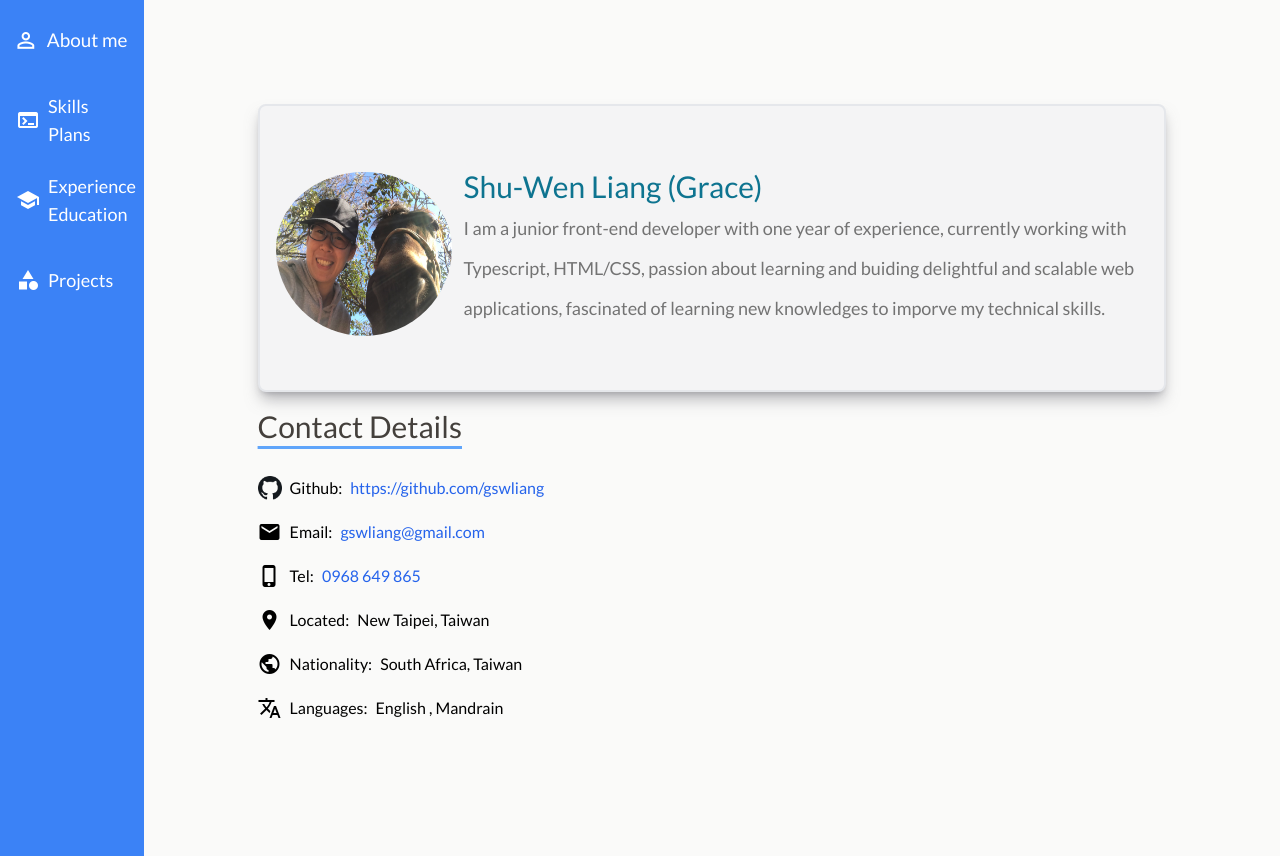
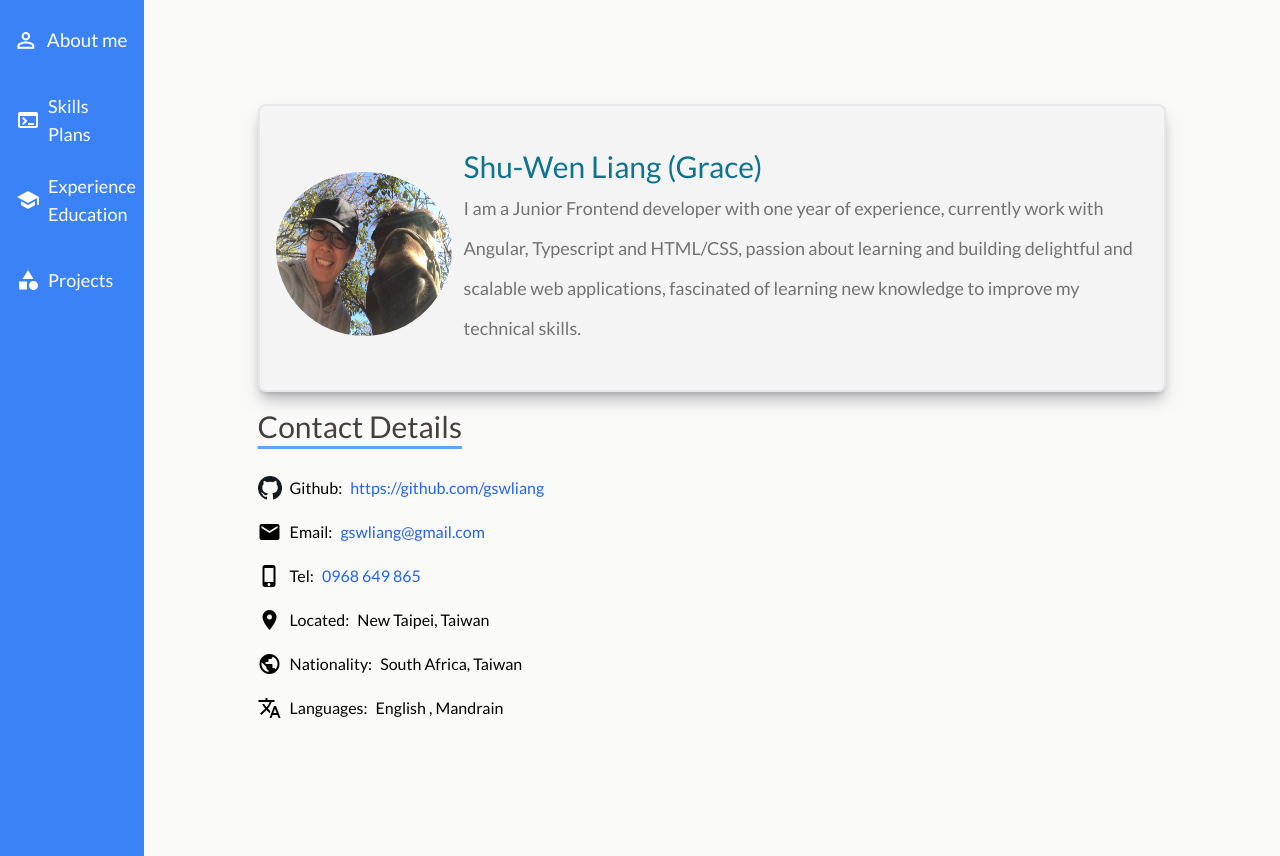
Before and after one commit to gswliang/graceresume, an Angular app: page /about in a window 1280 px wide. Built offline with nearby package versions, Linux system fonts and the light colour scheme.

Commit message:
feat(site): update header intro and Project title.

```diff
--- a/src/app/resume/projects/projects.component.ts
+++ b/src/app/resume/projects/projects.component.ts
@@ -12,14 +12,14 @@ export class ProjectsComponent {
 
   projects = [
     {
-      name: 'My Resume - English Version',
+      name: 'Resume - English Version',
       image: 'assets/project-images/resume-eng.png',
       description:
         "This project is implemented with Angular 13 and TailwindCSS, an English version of Grace's resume.",
       url: 'https://grace-resume.netlify.app/',
     },
     {
-      name: 'My Resume - Mandarin Version',
+      name: 'Resume - Mandarin Version',
       image: 'assets/project-images/resume-cht.png',
       description:
         "The resume is implemented with React and plain CSS, it's a Mandarin version of Grace's resume.",
--- a/src/app/resume/serivce/resume-service.service.ts
+++ b/src/app/resume/serivce/resume-service.service.ts
@@ -15,8 +15,7 @@ interface Detail {
 })
 export class ResumeServiceService {
   aboutMe =
-    'I am a junior front-end developer with one year of experience, currently working with Typescript, HTML/CSS, passion about learning and buiding delightful and scalable web applications, fascinated of learning new knowledges to imporve my technical skills.';
-
+    'I am a Junior Frontend developer with one year of experience, currently work with Angular, Typescript and HTML/CSS, passion about learning and building delightful and scalable web applications, fascinated of learning new knowledge to improve my technical skills.';
   withIcon: Detail[] = [
     {
       name: 'Email',
```
